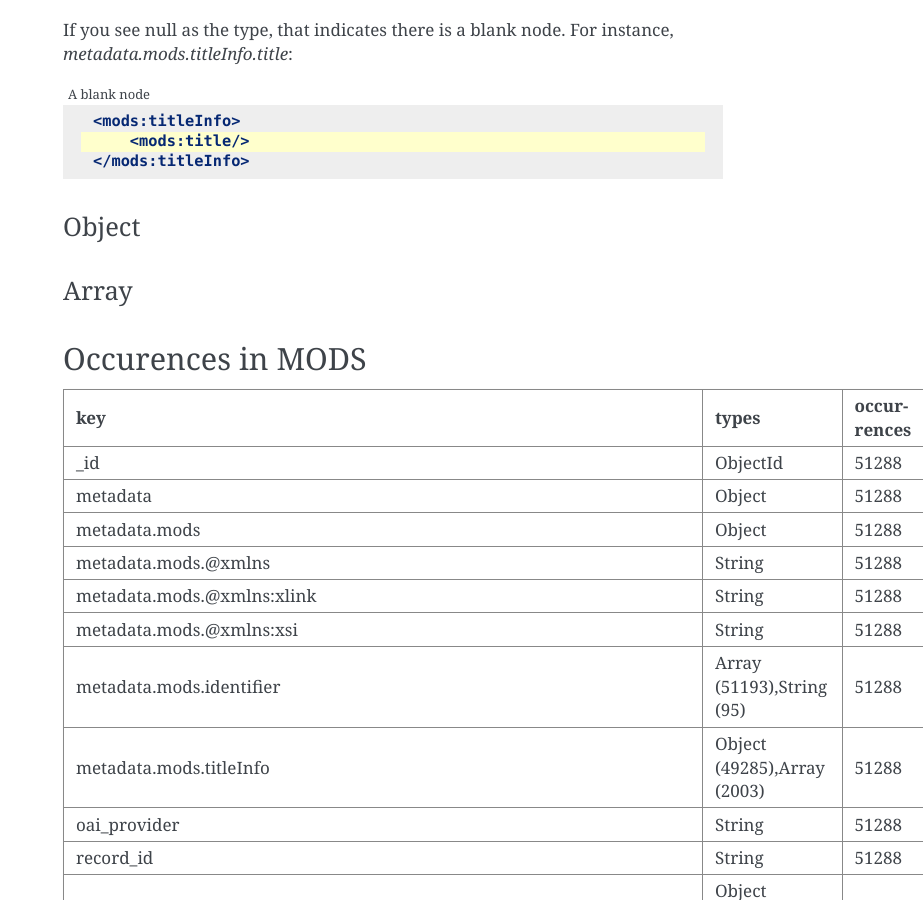
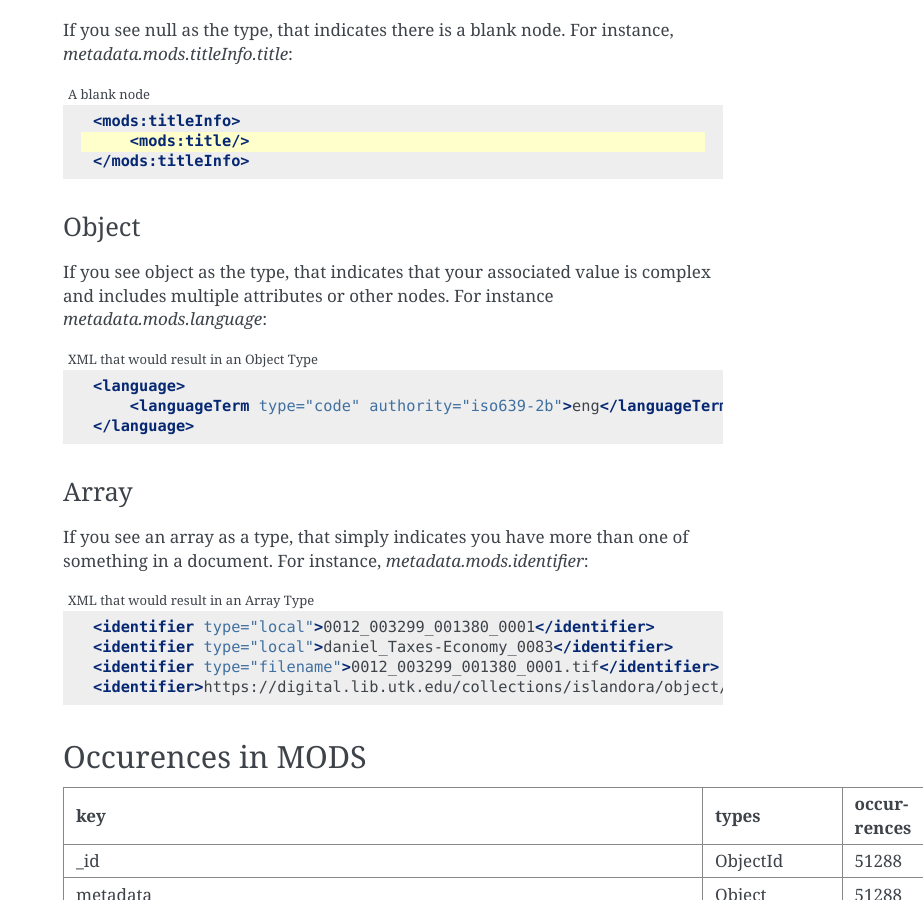
Before and after one commit to UTKcataloging/mods_to_rdf, a Sphinx documentation site: the page built from docs/source/contents/2_overview_of_our_use_of_mods.rst, in a window 1280 px wide and 900 px high, scrolled down 1144 px. Shown: the whole window, without its empty margins (357-1280 px from the left). Built offline with Sphinx 7.4.7, drawn with Linux system fonts in a browser that asks for light colours; formulas are drawn with MathJax 3.

Commit message:
Explain remaining types.

```diff
--- a/docs/source/contents/2_overview_of_our_use_of_mods.rst
+++ b/docs/source/contents/2_overview_of_our_use_of_mods.rst
@@ -68,9 +68,32 @@ If you see null as the type, that indicates there is a blank node.  For instance
 Object
 ======
 
+If you see object as the type, that indicates that your associated value is complex and includes multiple attributes or
+other nodes.  For instance `metadata.mods.language`:
+
+.. code-block:: xml
+    :caption: XML that would result in an Object Type
+    :name: XML that would result in an Object Type
+
+    <language>
+        <languageTerm type="code" authority="iso639-2b">eng</languageTerm>
+    </language>
+
 =====
 Array
 =====
+
+If you see an array as a type, that simply indicates you have more than one of something in a document. For instance,
+`metadata.mods.identifier`:
+
+.. code-block:: xml
+    :caption: XML that would result in an Array Type
+    :name:  XML that would result in an Array Type
+
+    <identifier type="local">0012_003299_001380_0001</identifier>
+    <identifier type="local">daniel_Taxes-Economy_0083</identifier>
+    <identifier type="filename">0012_003299_001380_0001.tif</identifier>
+    <identifier>https://digital.lib.utk.edu/collections/islandora/object/cDanielCartoon%3A1178</identifier>
 
 Occurences in MODS
 ------------------
```
